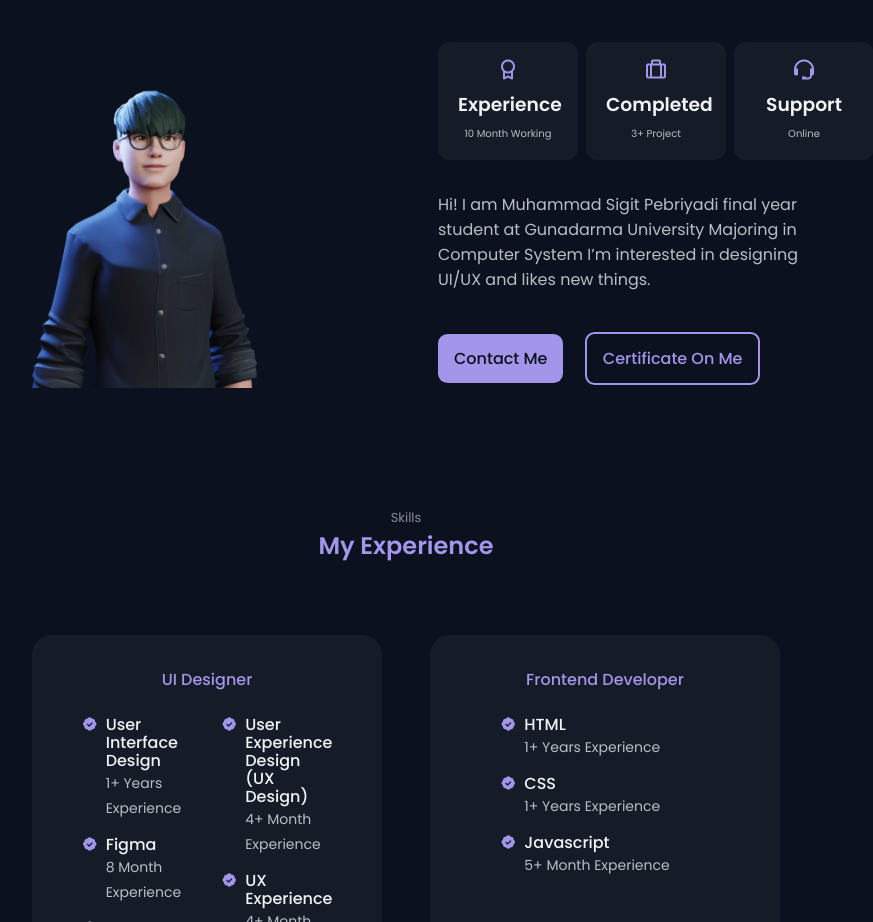
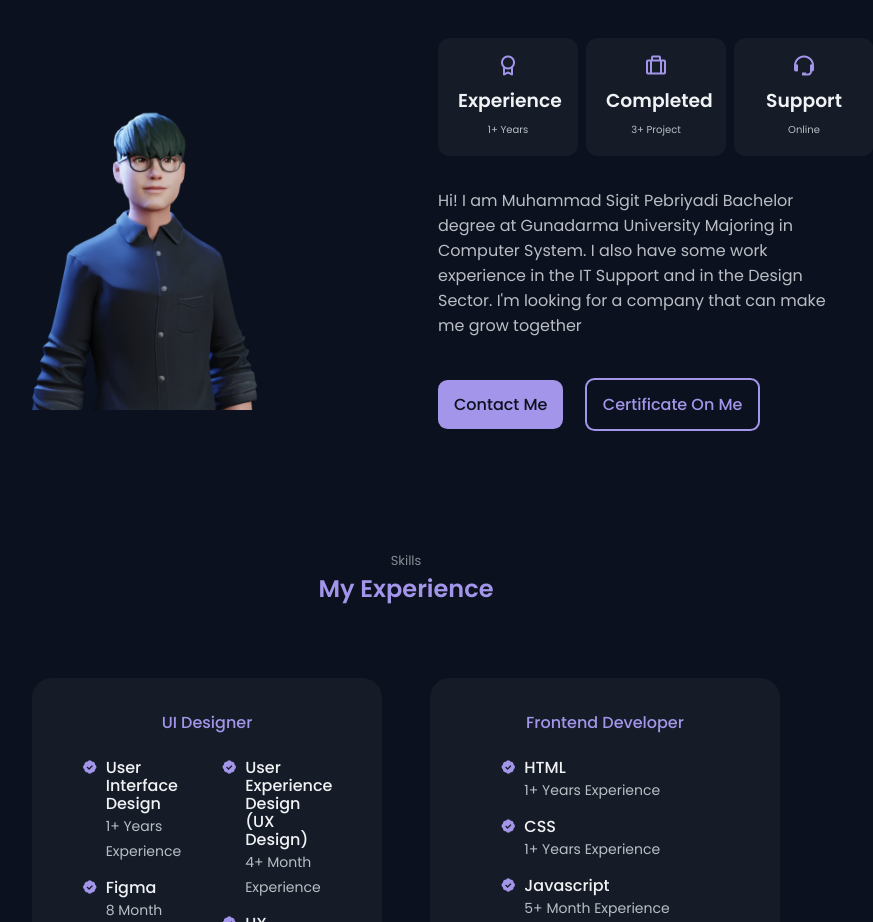
Before and after one commit to CosmicXV/personal-website, a plain HTML site: page index.html in a window 1280 px wide. Shown: the part 1000-1922 px from the top of the page, without its empty margins (234-1107 px from the left). Drawn offline with nearby package versions, Linux system fonts and the light colour scheme.

Commit message:
Update 06

```diff
--- a/index.html
+++ b/index.html
@@ -117,7 +117,7 @@
               <div class="about__box">
                 <i class='bx bx-award about__icon'></i>
                 <h3 class="about__tittle">Experience</h3>
-                  <span class="about__subtitle">10 Month Working</span>
+                  <span class="about__subtitle">1+ Years</span>
               </div>
 
               <div class="about__box">
@@ -133,9 +133,7 @@
               </div>
             </div>
 
-            <p class="about__description">Hi! I am Muhammad Sigit Pebriyadi final year student at Gunadarma University Majoring in Computer System
-              I’m interested in designing UI/UX and likes new things.</p>
-
+            <p class="about__description">Hi! I am Muhammad Sigit Pebriyadi Bachelor degree at Gunadarma University Majoring in Computer System. I also have some work experience in the IT Support and in the Design Sector. I'm looking for a company that can make me grow together</p>
             <a href="#contact" class="button">Contact Me</a>
             &nbsp; &nbsp;
             <a href="https://sanbercode.com/sertifikat/generate/1b6a9cf4-1990-4040-8807-750d4e9cefb0" class="button button--ghost">Certificate On Me</a>
```
